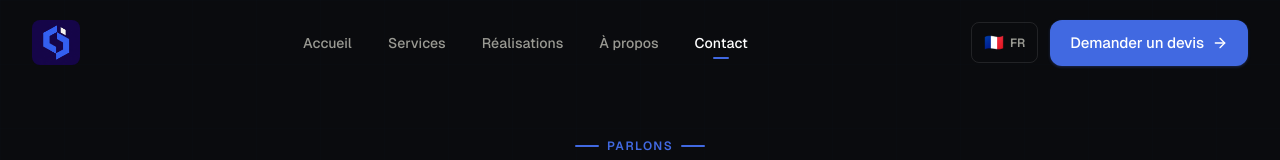
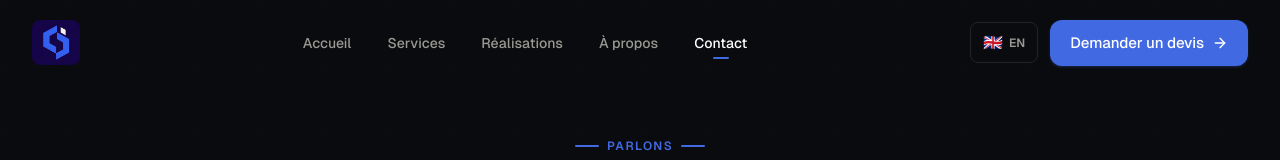
Before and after one commit to Barry-webdev/Seedly, a Next.js app in the folder Frontend/: page /contact in a window 1280 px wide. Shown: the top 160 px of the page. Built offline with nearby package versions, Linux system fonts and the light colour scheme.

Commit message:
fix: retour bouton langue cible - GB EN / FR FR

```diff
--- a/Frontend/components/layout/Header.tsx
+++ b/Frontend/components/layout/Header.tsx
@@ -78,8 +78,8 @@ export const Header: React.FC = () => {
                 className="flex items-center gap-1.5 px-3 py-1.5 rounded-lg border border-white/10 text-xs font-semibold text-[#9A9A93] hover:text-white hover:border-white/20 transition-all duration-200"
                 aria-label={locale === "fr" ? "Switch to English" : "Passer en français"}
               >
-                <span className="text-base">{locale === "fr" ? "🇫🇷" : "🇬🇧"}</span>
-                {locale === "fr" ? "FR" : "EN"}
+                <span className="text-base">{locale === "fr" ? "🇬🇧" : "🇫🇷"}</span>
+                {locale === "fr" ? "EN" : "FR"}
               </button>
               <Link href="/devis" className="btn-primary btn-md inline-flex items-center gap-2">
                 {t.nav.cta}
@@ -144,8 +144,8 @@ export const Header: React.FC = () => {
               onClick={toggleLocale}
               className="flex items-center justify-center gap-2 w-full px-5 py-2.5 rounded-xl border border-white/10 text-sm font-semibold text-[#9A9A93] hover:text-white hover:border-white/20 transition-all"
             >
-              <span className="text-base">{locale === "fr" ? "🇫🇷" : "🇬🇧"}</span>
-              {locale === "fr" ? "Français" : "English"}
+              <span className="text-base">{locale === "fr" ? "🇬🇧" : "🇫🇷"}</span>
+              {locale === "fr" ? "Switch to English" : "Passer en français"}
             </button>
             <Link href="/devis" className="btn-primary btn-lg w-full inline-flex items-center justify-center gap-2">
               {t.nav.cta}
```
